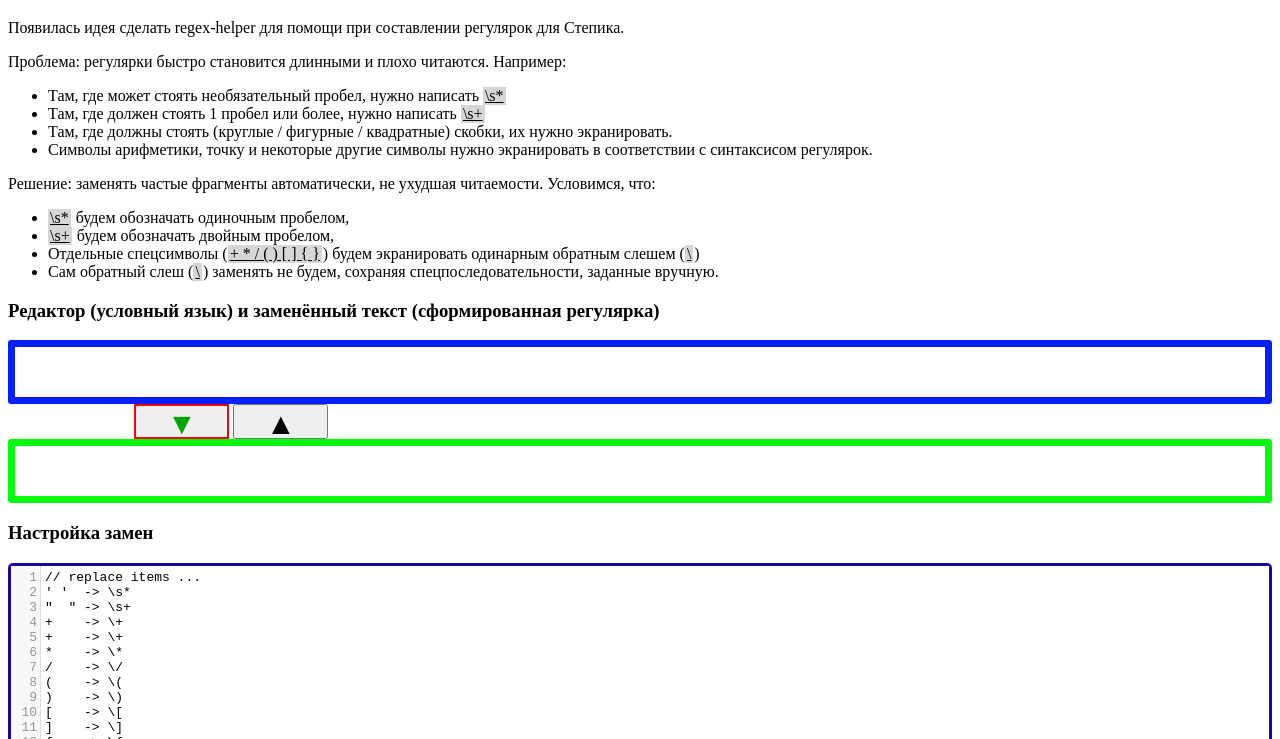
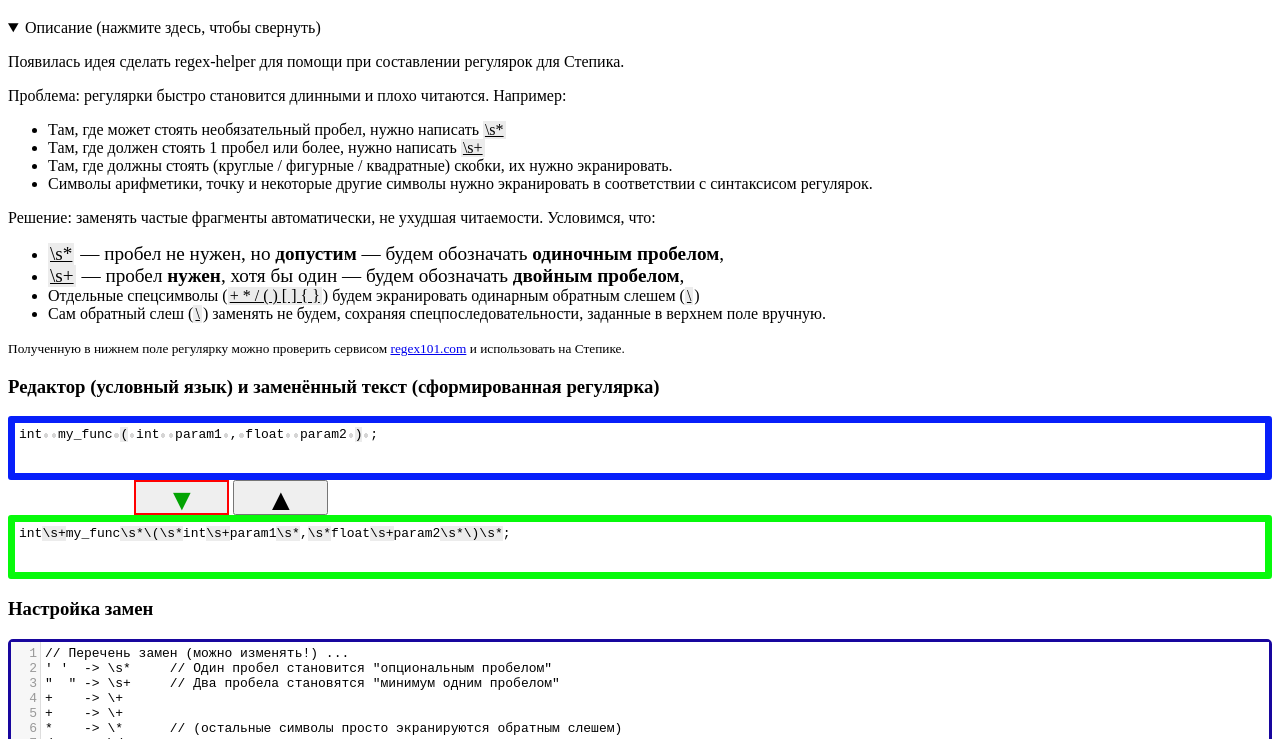
Before and after one commit to den1s0v/regex-helper, a plain HTML site: page src/index.html in a window 1280 px wide. Both pictures are taken after a click on the button "применить замены к верхнему полю". Shown: the part 61-800 px from the top of the page. Drawn offline with Linux system fonts and the light colour scheme.

Commit message:
Add semi-transparent dot for spaces replaced, make help collapsible

```diff
--- a/src/index.html
+++ b/src/index.html
@@ -29,14 +29,30 @@
     .error { background-color: #fdd; }
     .button { background-color: #add; }
 
-    /* https://pyformat.info/ */
+    /* based on https://pyformat.info/ */
     .separated-text {
         display: inline-block;
         margin-right: 1px;
         padding: 0 2px;
-        background: #d6d6d6;
+        background: #ececec;
         /* + mine: */
         text-decoration: underline;
+    }
+    .char {
+        display: inline-block;
+        /* margin-right: 1px;
+        padding: 0 2px; */
+        background: #ececec;
+        /* + mine: */
+        /* text-decoration: underline;  */
+    }
+
+    .circle
+    {
+        /* background: #cbcbcb; */
+        background: radial-gradient(circle at center,  #adacac81 0%,#adacac81 29%,#adacac81 29%,#00000000 29%,#90ecfe00 35%);
+        position: relative;
+        top: 1px;  /* смещение вниз */
     }
 
     .editor {
@@ -159,32 +175,30 @@ window.onload = function () {
     function go(direction = 'a-b') {
         if (direction === 'a-b') {
             need_update_b = false;
-            cm_b.setValue(do_replace(cm_a.getValue(), direction) /* + ' << from A' */);
+            do_replace(cm_a, cm_b, direction);
             need_update_b = true;
         } else if (direction === 'b-a') {
             need_update_a = false;
-            cm_a.setValue(do_replace(cm_b.getValue(), direction) /* + ' << from B' */)
+            do_replace(cm_b, cm_a, direction);
             need_update_a = true;
         }
         update_direction_indication(direction);
     }
 
-    function do_replace(src, direction = 'a-b') {
+    function do_replace(cm_src, cm_dst, direction = 'a-b') {
 
 
         let replace_items = parse_replacement_config(direction === 'b-a');
 
-        /// console.log(replace_items)
         let rr = new Replacer(replace_items);
 
-        [result, matches] = rr.replace_in_string(src);
+        let [result, matches] = rr.replace_in_string(cm_src.getValue());
+
+        cm_dst.setValue(result);
 
         // hightlight ...
-
-        /// console.log(matches)
-        setTimeout(() => {update_marks(matches, direction)}, 50);
-
-        return result;
+        //// console.log('matches:', matches)
+        update_marks(matches, direction);
     }
 
     function update_marks(matches, direction = 'a-b') {
@@ -199,12 +213,31 @@ window.onload = function () {
         matches.forEach(m => {
             for (cm_role of cm_role_list) {
                 let [cm, role] = cm_role;
-                let params = [...m.locationForMark(role), /* ?options: */ {
+                let css_class = 'char';
+                let mark_each_char = false;
+
+                const cm_positions = m.locationForMark(role);
+                let highlighted_text = cm.getRange(...cm_positions);
+                if (highlighted_text.trim() === '') {
+                    // spaces only (note than \n is impossible in current setting)
+                    css_class = 'circle';
+                    mark_each_char = true;
+                }
+                const mark_options = {
                     // css: m.ri.style,
-                    className: 'separated-text',
-                }];
-                console.log(params) ///
-                cm.markText(...params);
+                    className: css_class,
+                };
+
+                if (mark_each_char) {
+                    const line = cm_positions[0].line;
+                    for (let i = cm_positions[0].ch; i < cm_positions[1].ch; i++)
+                        cm.markText({line, ch: i}, {line, ch: i + 1}, mark_options);
+                } else {
+                    // let params = [...cm_positions, mark_options ];
+                    // console.log('mark:', params) ///
+                    cm.markText(...cm_positions, mark_options);
+                }
+
             }
         });
     }
@@ -278,6 +311,8 @@ window.onload = function () {
 <body>
 <div>
     <h1>Regex Writing Helper</h1>
+        <details open>
+            <summary>Описание (нажмите здесь, чтобы свернуть)</summary>
         <p>
             Появилась идея сделать regex-helper для помощи при составлении регулярок для Степика. <!-- (опять же, на JS без сервера, и опубликовать ли его либо на github pages, либо на replit) -->
         </p>
@@ -294,23 +329,27 @@ window.onload = function () {
         <p>
             Решение: заменять частые фрагменты автоматически, не ухудшая читаемости.  Условимся, что:
             <ul>
-                <li><span class="separated-text">\s*</span> будем обозначать одиночным пробелом, </li>
-                <li><span class="separated-text">\s+</span> будем обозначать двойным пробелом, </li>
+                <li><big><span class="separated-text">\s*</span> — пробел не нужен, но <b>допустим</b> — будем обозначать <b>одиночным пробелом</b>,</big> </li>
+                <li><big><span class="separated-text">\s+</span> — пробел <b>нужен</b>, хотя бы один — будем обозначать <b>двойным пробелом</b>,</big> </li>
                 <li>Отдельные спецсимволы (<span class="separated-text">+ * / ( ) [ ] { }</span>) будем экранировать одинарным обратным слешем (<span class="separated-text">\</span>) </li>
-                <li>Сам обратный слеш (<span class="separated-text">\</span>) заменять не будем, сохраняя спецпоследовательности, заданные вручную. </li>
+                <li>Сам обратный слеш (<span class="separated-text">\</span>) заменять не будем, сохраняя спецпоследовательности, заданные в верхнем поле вручную. </li>
             </ul>
 
+            <small>
+                Полученную в нижнем поле регулярку можно проверить сервисом <a href="https://regex101.com/">regex101.com</a> и использовать на Степике.
+            </small>
 
         </p>
+        </details>
 
         <h3>Редактор (условный язык) и заменённый текст (сформированная регулярка)</h3>
 
         <div class="editor src" id="cm_a_area">
-            <textarea id="cm_a" cols="100" rows="1" ></textarea>
+            <textarea id="cm_a" cols="100" rows="1" >int  my_func ( int  param1 , float  param2 ) ;</textarea>
         </div>
 
-        <input type="button" id="btn-go-ab" value="▼" style="font-size : 30px; width: 95px ; height: 35px; margin-left: 10%;">
-        <input type="button" id="btn-go-ba" value="▲" style="font-size : 30px; width: 95px ; height: 35px;">
+        <input type="button" id="btn-go-ab" value="▼" title="применить замены к верхнему полю" style="font-size : 30px; width: 95px ; height: 35px; margin-left: 10%;">
+        <input type="button" id="btn-go-ba" value="▲"  title="применить замены в обратном направлении к нижнему полю"  style="font-size : 30px; width: 95px ; height: 35px;">
 
         <div class="editor dst" id="cm_b_area">
             <textarea id="cm_b" cols="100" rows="1" > -- Результат --</textarea>
@@ -319,12 +358,12 @@ window.onload = function () {
         <h3>Настройка замен</h3>
 
         <div class="editor" id="cm_config_area">
-            <textarea id="cm_config" cols="100" rows="30" >// replace items ...
-' '  -> \s*
-"  " -> \s+
+            <textarea id="cm_config" cols="100" rows="30" >// Перечень замен (можно изменять!) ...
+' '  -> \s*     // Один пробел становится "опциональным пробелом"
+"  " -> \s+     // Два пробела становятся "минимум одним пробелом"
 +    -> \+
 +    -> \+
-*    -> \*
+*    -> \*      // (остальные символы просто экранируются обратным слешем)
 /    -> \/
 (    -> \(
 )    -> \)
```
